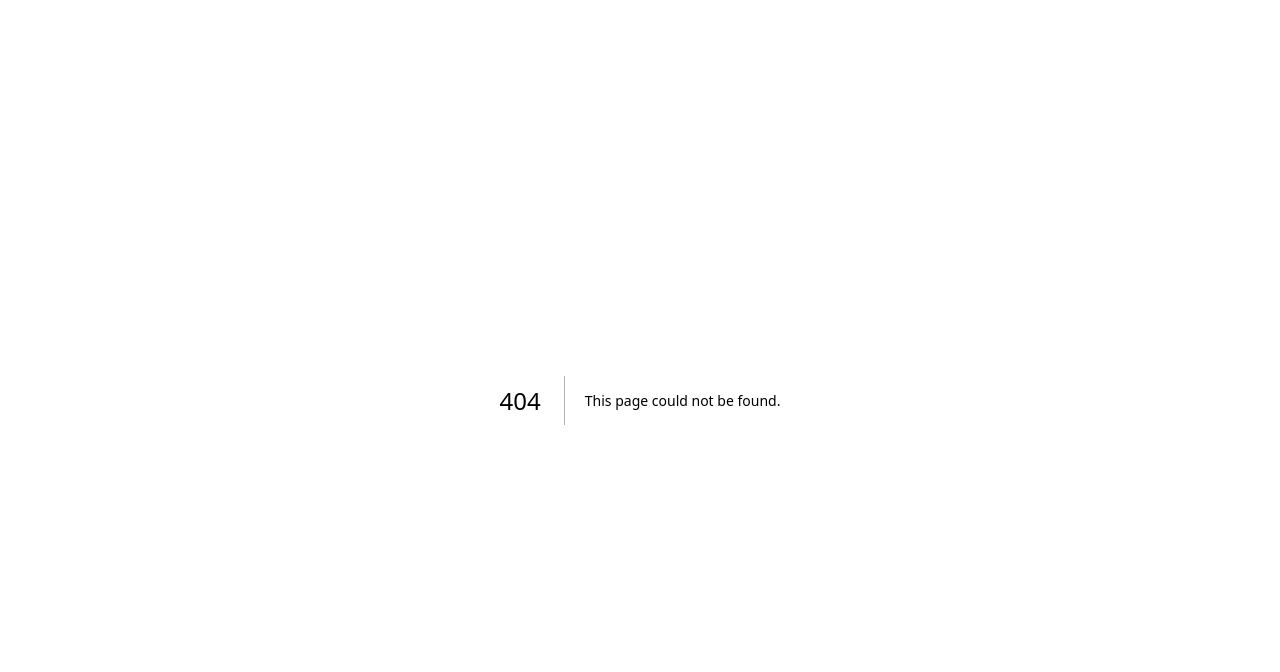
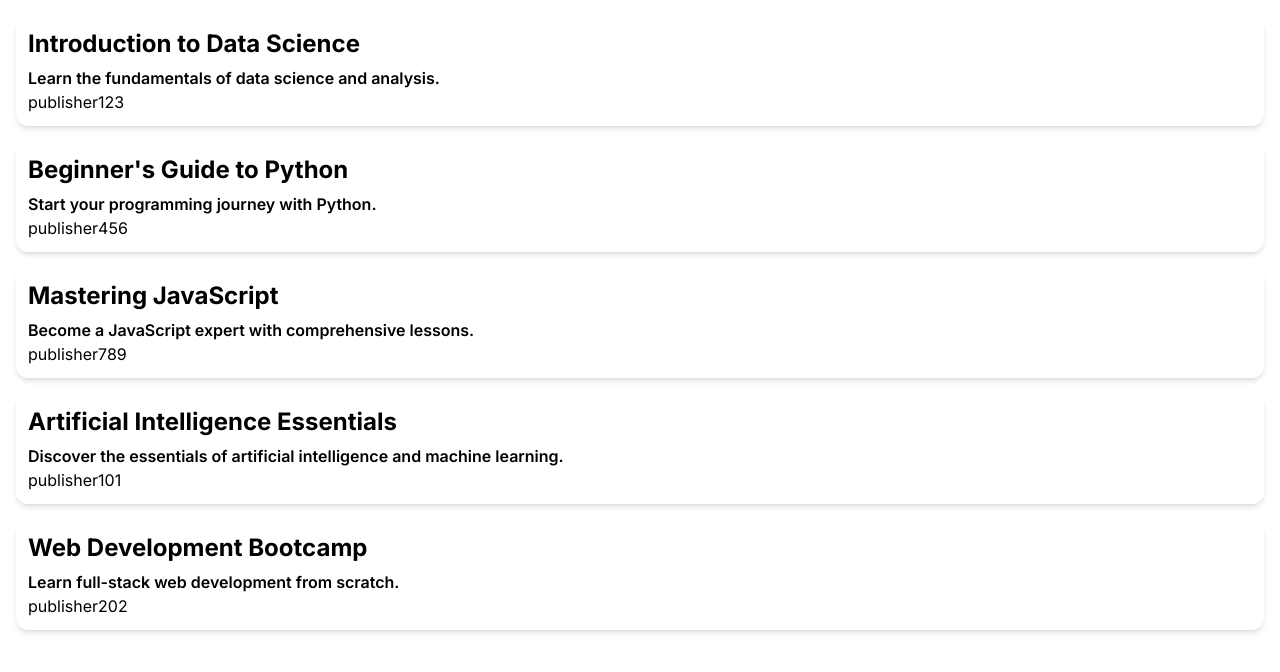
Before and after one commit to async-avi/fekor, a Next.js app: page /courses in a window 1280 px wide. Before the commit this address had no page. Shown: the top 672 px of the page. Built offline with nearby package versions, Linux system fonts and the light colour scheme.

Commit message:
Init home page

```diff
--- /dev/null
+++ b/src/app/courses/[id]/page.tsx
@@ -0,0 +1,12 @@
+"use client";
+
+import { selectedCourse } from "@/store/atoms/atom";
+import { useParams } from "next/navigation";
+import React from "react";
+import { RecoilRoot, useRecoilValue } from "recoil";
+
+function page() {
+  return <div></div>;
+}
+
+export default page;
--- /dev/null
+++ b/src/app/courses/page.tsx
@@ -0,0 +1,17 @@
+"use client";
+
+import HomePage from "@/pages/HomePage";
+import React from "react";
+import { RecoilRoot } from "recoil";
+
+function page() {
+  return (
+    <div>
+      <RecoilRoot>
+        <HomePage />
+      </RecoilRoot>
+    </div>
+  );
+}
+
+export default page;
--- /dev/null
+++ b/src/pages/HomePage.tsx
@@ -0,0 +1,34 @@
+import {
+  allCourseAtom,
+  selectedCourse,
+  selectedCourseId,
+} from "@/store/atoms/atom";
+import React, { useEffect } from "react";
+import { useRecoilState, useRecoilValue } from "recoil";
+import { Course } from "@/constants/interfaces";
+import Link from "next/link";
+
+function HomePage() {
+  const courseArr = useRecoilValue(allCourseAtom);
+
+  useEffect(() => {
+    alert(typeof Array.from(courseArr));
+  });
+  return (
+    <div>
+      {courseArr.map((course: Course) => {
+        return (
+          <Link href={`courses/${course.id}`}>
+            <div className="m-4 p-3 shadow-md rounded-xl">
+              <h1 className="text-2xl font-bold">{course.title}</h1>
+              <h2 className="font-semibold pt-1.5">{course.description}</h2>
+              <p>{course.publisherId}</p>
+            </div>
+          </Link>
+        );
+      })}
+    </div>
+  );
+}
+
+export default HomePage;
```
